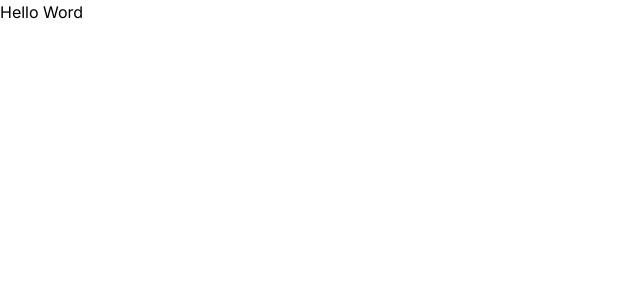
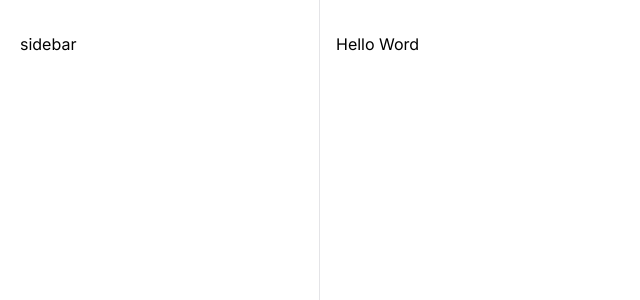
Before and after one commit to EllenBessa/tailwind-next, a Next.js app: page / in a window 1280 px wide. Shown: the top 300 px of the page, without its empty margins (0-640 px from the left). Built offline with nearby package versions, Linux system fonts and the light colour scheme.

Commit message:
feat: :lipstick: Estrutura do Layout

```diff
--- a/src/app/layout.tsx
+++ b/src/app/layout.tsx
@@ -15,8 +15,18 @@
   children: React.ReactNode
 }) {
   return (
-    <html lang="en">
-      <body className={inter.className}>{children}</body>
+    <html lang="pt-BR">
+      <body className={inter.className}>
+        <div className='min-h-screen grid grid-cols-app'>
+          <aside className='border-r border-zinc-200 px-5 py-8'>
+            sidebar
+          </aside>
+
+          <main className='px-4 pb-12 pt-8'>
+            {children}
+          </main>
+        </div>
+      </body>
     </html>
   )
 }
--- a/tailwind.config.ts
+++ b/tailwind.config.ts
@@ -4,11 +4,9 @@
   content: ["./src/**/*.tsx"],
   theme: {
     extend: {
-      backgroundImage: {
-        "gradient-radial": "radial-gradient(var(--tw-gradient-stops))",
-        "gradient-conic":
-          "conic-gradient(from 180deg at 50% 50%, var(--tw-gradient-stops))"
-      }
+     gridTemplateColumns: {
+      app: "minmax(18rem, 20rem) 1fr"
+     }
     }
   },
   plugins: []
```
